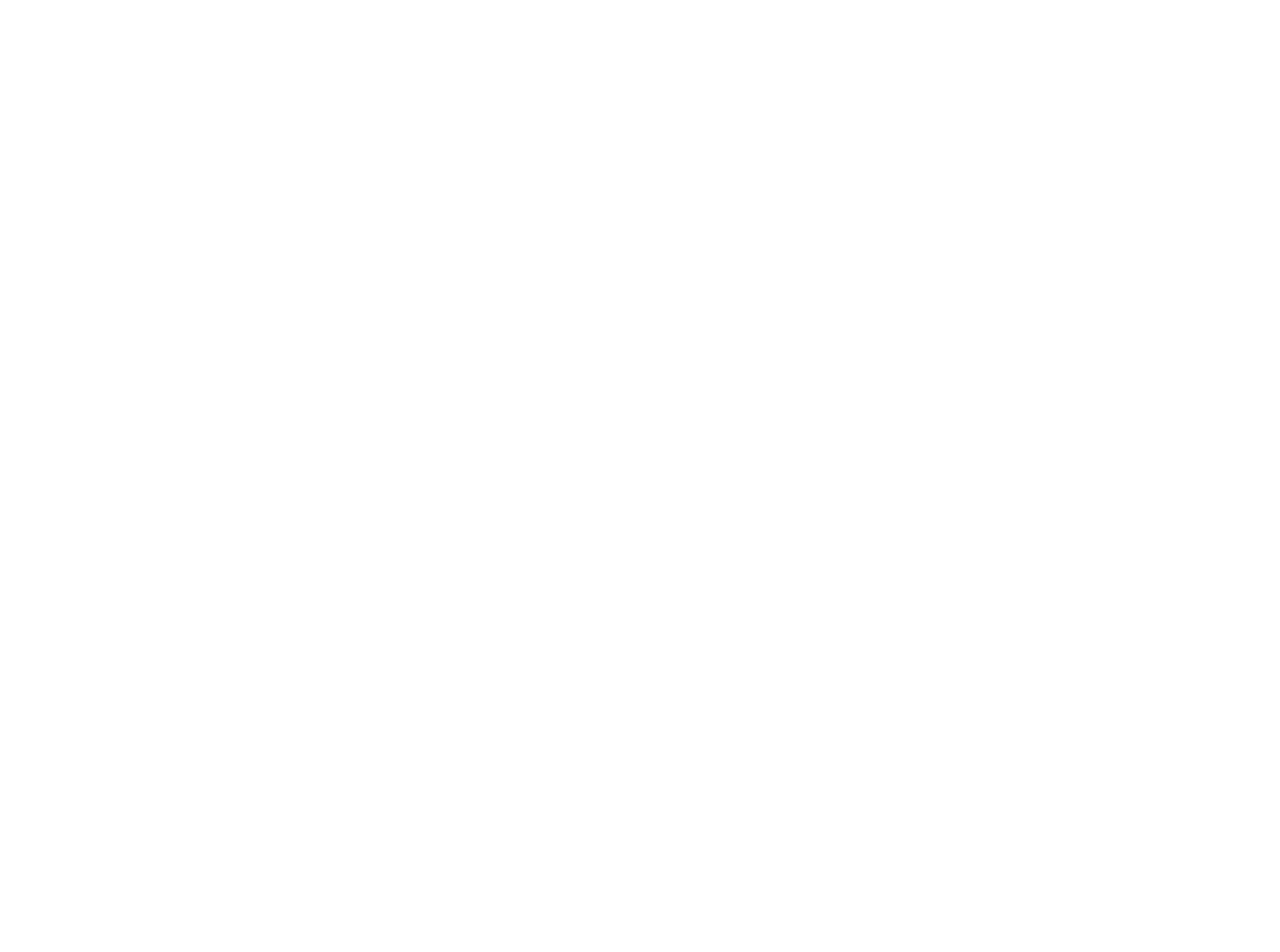
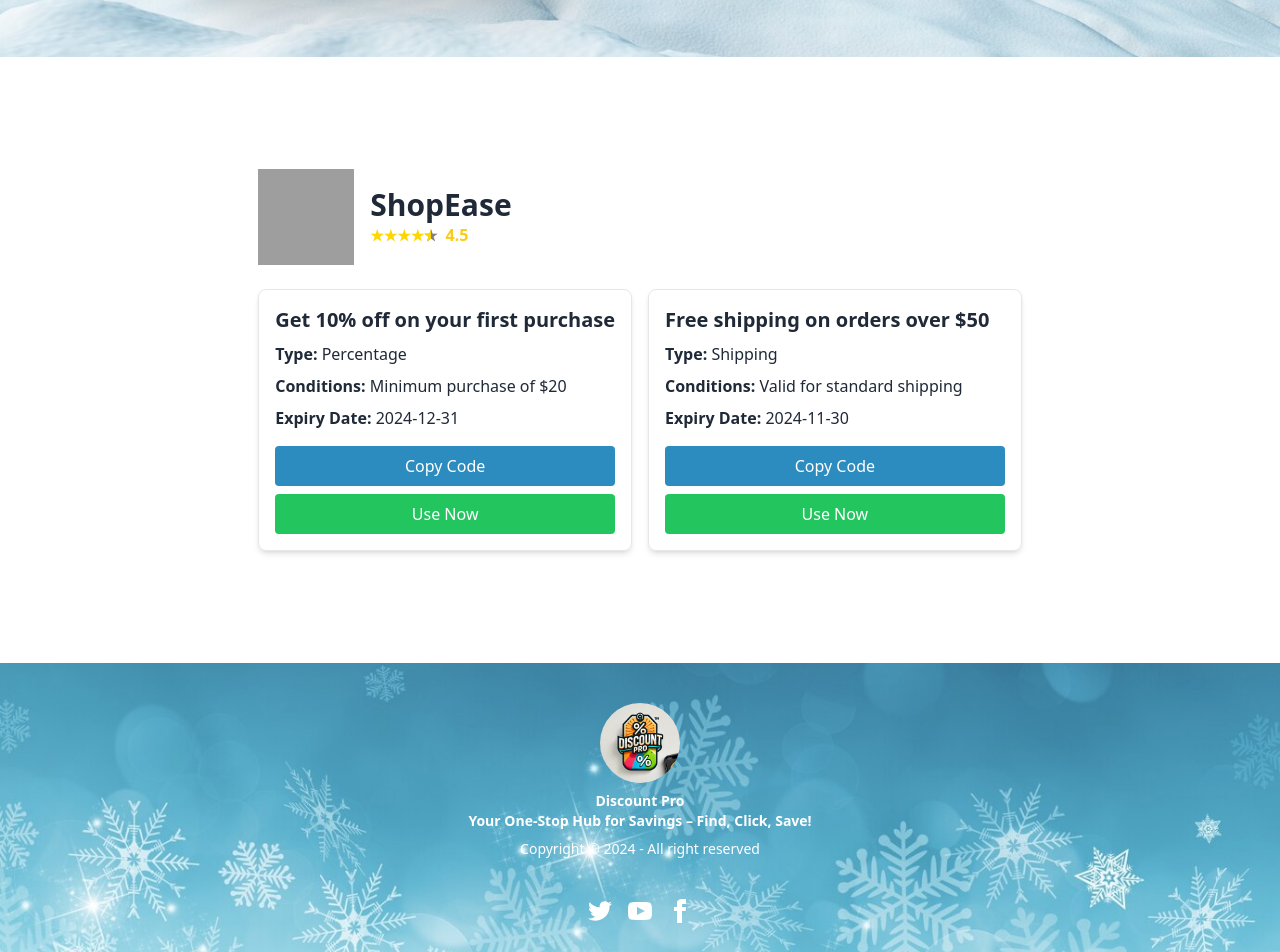
Before and after one commit to salmanfxrsi/discount-pro, a React (Vite) app: page /brand/1a2b3c4d5e6f7g8h9i0j in a window 1280 px wide. Before the commit this address had no page. Shown: the part 455-1407 px from the top of the page. Before the commit the page ends 800 px from the top, so only its background shows below. Built offline with nearby package versions, Linux system fonts and the light colour scheme; grey boxes are pictures that could not be loaded.

Commit message:
feat: add BrandDetailsPage with dynamic routing and design implementation

```diff
--- a/package.json
+++ b/package.json
@@ -12,11 +12,14 @@
   "dependencies": {
     "localforage": "^1.10.0",
     "match-sorter": "^8.0.0",
+    "prop-types": "^15.8.1",
     "react": "^18.3.1",
+    "react-copy-to-clipboard": "^5.1.0",
     "react-dom": "^18.3.1",
     "react-icons": "^5.3.0",
     "react-router-dom": "^6.28.0",
     "react-stars": "^2.2.5",
+    "react-toastify": "^10.0.6",
     "sort-by": "^1.2.0"
   },
   "devDependencies": {
--- /dev/null
+++ b/src/components/BrandDetailsPage.jsx
@@ -0,0 +1,72 @@
+import CopyToClipboard from "react-copy-to-clipboard";
+import { Link, useLoaderData } from "react-router-dom";
+import ReactStars from "react-stars";
+import { toast } from "react-toastify";
+
+const BrandDetails = () => {
+  const { brand_name, rating, brand_logo, coupons, shop_Link } =
+    useLoaderData();
+
+    const successToast = () => toast("hello")
+
+
+  return (
+    <div className="flex justify-center">
+      <div className="p-4">
+        {/* Brand Header */}
+        <div className="flex items-center mb-6">
+          <img
+            src={brand_logo}
+            alt={brand_name}
+            className="w-24 h-24 object-cover mr-4"
+          />
+          <div>
+            <h1 className="text-3xl font-bold">{brand_name}</h1>
+            <div className="flex items-center gap-1 text-yellow-400 font-black">
+            <ReactStars value={rating}></ReactStars>
+            <span className="ml-1">{rating}</span>
+          </div>
+          </div>
+        </div>
+
+        {/* Coupons Grid */}
+        <div className="grid grid-cols-1 lg:grid-cols-2 gap-4">
+          {coupons.map((coupon, index) => (
+            <div
+              key={index}
+              className="border rounded-lg p-4 shadow-md flex flex-col justify-between h-full"
+            >
+              <h2 className="text-xl font-semibold mb-2">
+                {coupon.description}
+              </h2>
+              <p className="mb-2">
+                <strong>Type:</strong> {coupon.coupon_type}
+              </p>
+              <p className="mb-2">
+                <strong>Conditions:</strong> {coupon.condition}
+              </p>
+              <p className="mb-2">
+                <strong>Expiry Date:</strong> {coupon.expiry_date}
+              </p>
+
+              <CopyToClipboard text={coupon.coupon_code}>
+                <button onClick={successToast()} className="bg-[#2C8BBF] text-white py-2 mt-2 rounded hover:bg-[#2c8cbfbe] w-full">
+                  Copy Code
+                </button>
+              </CopyToClipboard>
+
+              <Link
+                to={shop_Link}
+                className="bg-green-500 text-white py-2 mt-2 rounded hover:bg-green-600 w-full text-center"
+              >
+                Use Now
+              </Link>
+            </div>
+          ))}
+        </div>
+      </div>
+    </div>
+  );
+};
+
+export default BrandDetails;
--- a/src/components/BrandsPageComponent/BrandsPageHeader.jsx
+++ b/src/components/BrandsPageComponent/BrandsPageHeader.jsx
@@ -1,15 +1,18 @@
+import { FiSearch } from "react-icons/fi";
+
 const BrandsPageHeader = () => {
   return (
-    <div className="flex justify-between">
+    <div className="flex sm:justify-between flex-col sm:flex-row gap-4 sm:gap-0">
       <h1 className="text-center text-[#2C8BBF]  text-3xl font-black">
         Explore Brands
       </h1>
-      <div className="form-control">
+      <div className="relative w-48 ml-[125px]">
         <input
           type="text"
           placeholder="Search Shop"
-          className="input input-bordered border-4 border-slate-300 text-white placeholder:text-white w-24 md:w-auto bg-[#2C8BBF] "
+          className="input input-bordered border-4 border-slate-300 text-white placeholder:text-white w-full bg-[#2C8BBF] pr-10 pl-4"
         />
+        <FiSearch className="absolute right-3 top-1/2 transform -translate-y-1/2 text-white text-xl cursor-pointer" />
       </div>
     </div>
   );
--- a/src/components/BrandsPageComponent/ShopCard.jsx
+++ b/src/components/BrandsPageComponent/ShopCard.jsx
@@ -1,7 +1,9 @@
+import PropTypes from "prop-types";
+import { Link } from "react-router-dom";
 import ReactStars from "react-stars";
 
 const ShopCard = ({ shop }) => {
-  const { brand_logo, brand_name, rating, description, isSaleOn } = shop;
+  const { _id, brand_logo, brand_name, rating, description, isSaleOn } = shop;
 
   return (
     <div className="border p-4 rounded-lg shadow-md flex items-center">
@@ -14,11 +16,10 @@ const ShopCard = ({ shop }) => {
 
       {/* Middle Section */}
       <div className="flex-1">
-        <div className="flex items-center">
+        <div className="flex lg:items-center flex-col lg:flex-row">
           <span className="text-xl font-semibold mr-2">{brand_name}</span>
           <div className="flex items-center gap-1 text-yellow-400 font-black">
             <ReactStars value={rating}></ReactStars>
-            <i className="fas fa-star"></i>{" "}
             <span className="ml-1">{rating}</span>
           </div>
         </div>
@@ -27,11 +28,11 @@ const ShopCard = ({ shop }) => {
 
       {/* Right Section */}
       <div className="text-center">
-        <button className="bg-[#2C8BBF]  text-white px-4 py-2 rounded hover:bg-[#2c8cbfbe]">
+        <Link to={`/brand/${_id}`} className="bg-[#2C8BBF]  text-white px-4 py-2 rounded hover:bg-[#2c8cbfbe]">
           View Coupons
-        </button>
+        </Link>
         {isSaleOn && (
-          <div className="mt-2 text-[#2C8BBF]  font-bold animate-bounce">
+          <div className="mt-2 text-[#2C8BBF] font-bold animate-bounce">
             Sale is on!
           </div>
         )}
@@ -40,4 +41,8 @@ const ShopCard = ({ shop }) => {
   );
 };
 
+ShopCard.propTypes = {
+  shop: PropTypes.object,
+}
+
 export default ShopCard;
--- a/src/layouts/BrandsPageLayout.jsx
+++ b/src/layouts/BrandsPageLayout.jsx
@@ -7,10 +7,10 @@ const BrandsPageLayout = () => {
 
   return (
     <div>
-      <header className="container mx-auto">
+      <header className="w-11/12 lg:container mx-auto">
         <BrandsPageHeader></BrandsPageHeader>
       </header>
-      <main className="grid grid-cols-1 container mx-auto gap-6 mt-12">
+      <main className="grid grid-cols-1 w-11/12 lg:container mx-auto gap-6 mt-12">
         {shops.map(shop => <ShopCard key={shop._id} shop={shop}></ShopCard>)}
       </main>
     </div>
--- a/src/routes/router.jsx
+++ b/src/routes/router.jsx
@@ -4,6 +4,7 @@ import HomePageLayout from "../layouts/HomePageLayout";
 import BrandsPageLayout from "../layouts/BrandsPageLayout";
 import ProfilePageLayout from "../layouts/ProfilePageLayout";
 import DevPageLayout from "../layouts/DevPageLayout";
+import BrandDetailsPage from "../components/BrandDetailsPage";
 
 const router = createBrowserRouter([
     {
@@ -17,7 +18,7 @@ const router = createBrowserRouter([
         {
             path: "/brands",
             element: <BrandsPageLayout></BrandsPageLayout>,
-            loader: () => fetch("CouponData.json")
+            loader: () => fetch("/CouponData.json")
         },
         {
             path: "/profile",
@@ -27,6 +28,16 @@ const router = createBrowserRouter([
             path: "/developer",
             element: <DevPageLayout></DevPageLayout>
         },
+        {
+          path: "/brand/:id",
+          element: <BrandDetailsPage></BrandDetailsPage>,
+          loader: async({params}) => {
+            const response = await fetch("/CouponData.json")
+            const data = await response.json()
+            const singleShopData = data.find(singleShop => singleShop._id == params.id)
+            return singleShopData
+          }
+        }
       ]
     },
   ]);
```
Also changed, not shown: 1 other file (tests, documents, lock files or other folders).
